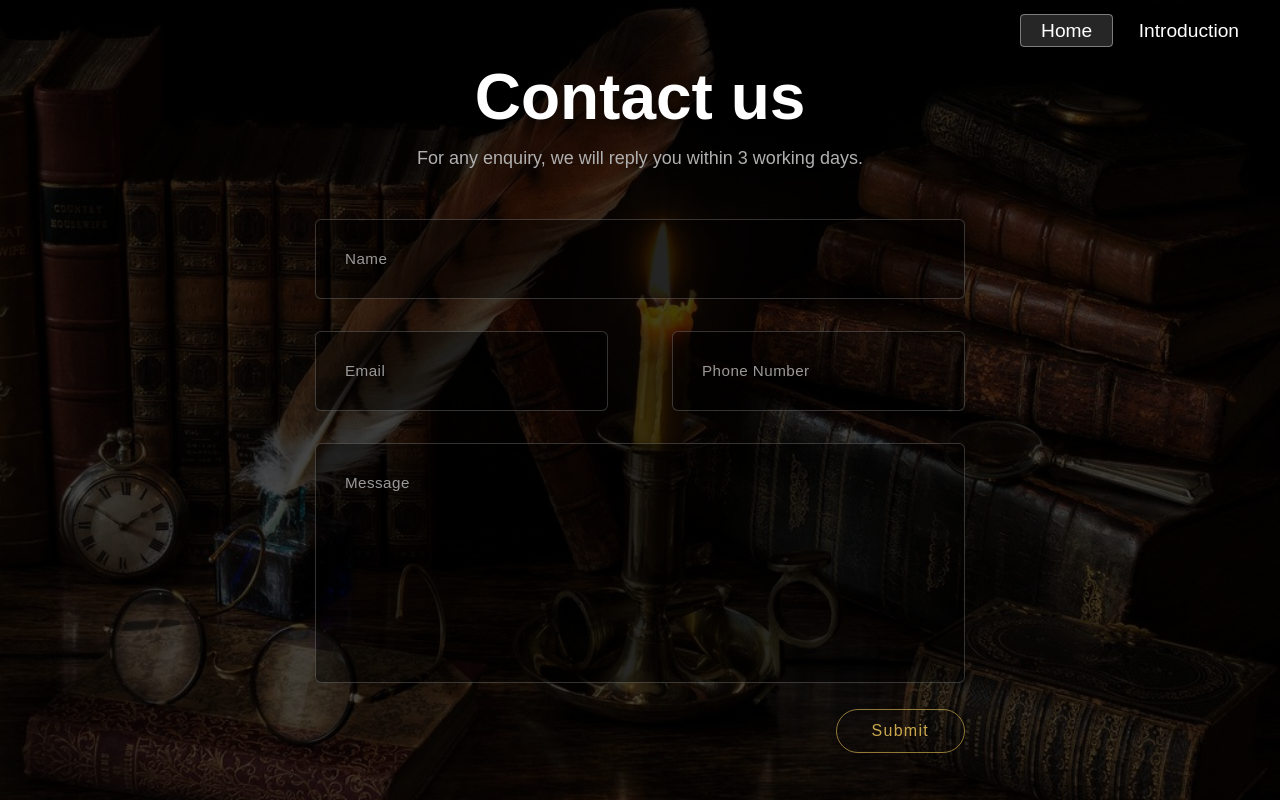
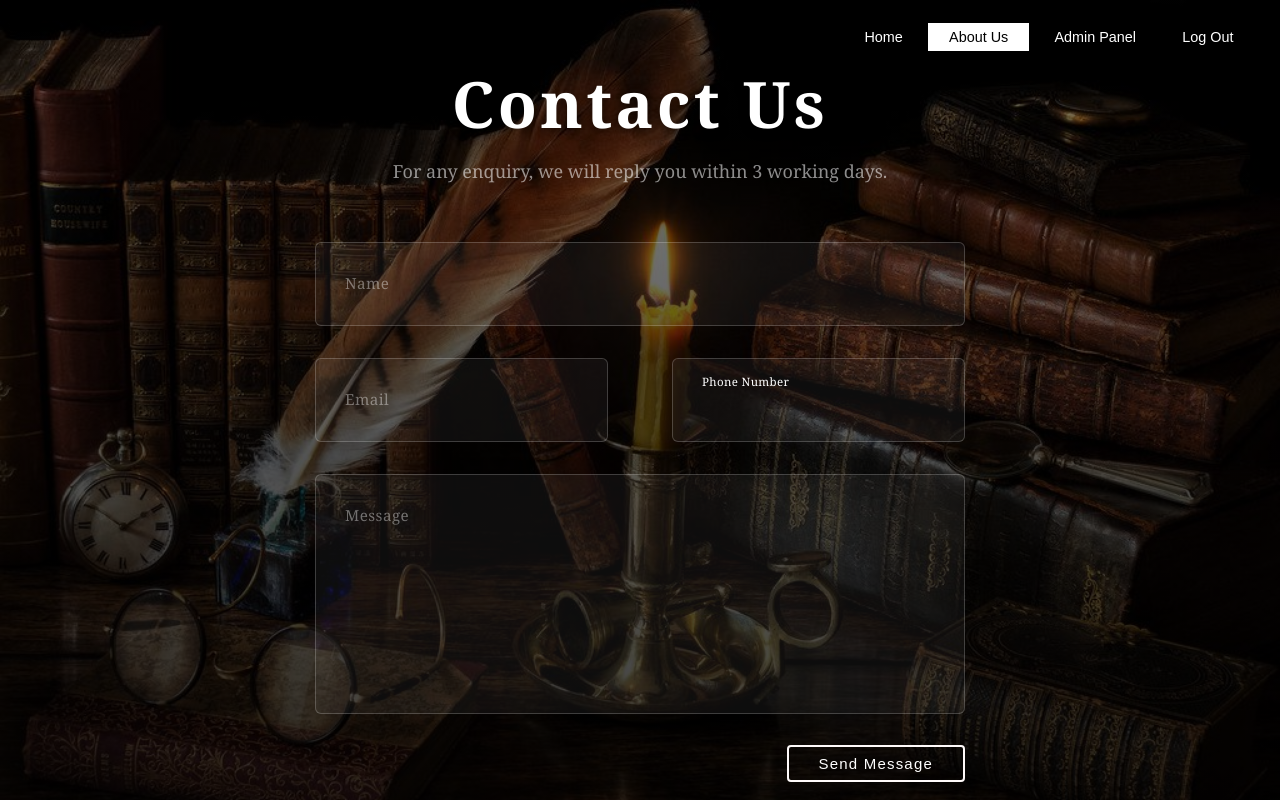
Before and after one commit to jeevanfrancis69/Poetry-Competition, a PHP site: page /kerja/aboutus.php in a window 1280 px wide. Run offline with PHP 8.4, Linux system fonts and the light colour scheme; the visitor is signed in with stand-in values (Sample User, id 1); some libraries are stand-ins or nearby versions.

Commit message:
About us page, allowed users to send messages that will be saved in the database

```diff
--- a/css/about_us.css
+++ b/css/about_us.css
@@ -1,13 +1,14 @@
 * {
-    font-family: sans-serif;;
+    font-family: 'Georgia', serif;
     box-sizing: border-box;
     margin: 0;
     padding: 0;
-    font-size: medium;
 }
 
 body {
-    background-image: linear-gradient(rgba(0,0,0,0.75), rgba(0,0,0,0.716)), url("../css/background3.jpg");
+    /* Matches login.css and intro.css — same dark overlay pattern */
+    background-image: linear-gradient(rgba(0,0,0,0.5), rgba(0,0,0,0.8)),
+                      url("../images/background3.jpg");
     background-attachment: fixed;
     background-repeat: no-repeat;
     background-size: cover;
@@ -15,58 +16,54 @@ body {
     min-height: 100vh;
 }
 
-/* ===== NAVBAR ===== */
-ul {
+/* ============================================================
+   NAVIGATION
+   Matches the nav style from login.css exactly —
+   float right, inline links, white hover invert.
+   ============================================================ */
+nav ul {
     float: right;
     list-style-type: none;
-    margin-top: 10px;
-    position: absolute;
-    right: 20px;
-    top: 10px;
+    margin-top: 25px;
+    padding-right: 2vw;
 }
 
-ul li {
+nav ul li {
     display: inline-block;
 }
 
-ul li a {
+nav ul li a {
     text-decoration: none;
     color: #fff;
     padding: 5px 20px;
     border: 1px solid transparent;
     transition: 0.6s ease;
-    font-size: 1.2rem;
+    font-family: sans-serif;  /* nav uses sans-serif like the rest of the site */
+    font-size: 0.9rem;
 }
 
-ul li a:hover {
-    background-color: rgba(255,255,255,0.15);
-    border: 1px solid rgba(255,255,255,0.4);
-    border-radius: 4px;
-    color: #fff;
+nav ul li a:hover,
+nav ul li.active a {
+    background-color: #fff;
+    color: #000;
 }
 
-ul li.active a {
-    background-color: rgba(255,255,255,0.15);
-    border: 1px solid rgba(255,255,255,0.4);
-    border-radius: 4px;
-    color: #fff;
-}
-
-/* ===== HEADINGS ===== */
+/* ============================================================
+   HEADINGS
+   ============================================================ */
 h1 {
-    font-family: sans-serif;
     font-weight: 600;
     font-size: 64px;
     color: white;
     text-align: center;
+    letter-spacing: 0.05em;
     text-shadow: 0 2px 10px rgba(0,0,0,0.5);
 }
 
 h4 {
-    font-family: sans-serif;
     font-weight: 400;
     font-size: 18px;
-    color: #b0b0b0;
+    color: rgba(255, 255, 255, 0.55);
     line-height: 1.6;
     text-align: center;
 }
@@ -76,14 +73,18 @@ h4 {
     padding-bottom: 10px;
 }
 
-/* ===== FORM CONTAINER ===== */
+/* ============================================================
+   FORM CONTAINER
+   ============================================================ */
 .input-container {
     width: 650px;
     max-width: 100%;
     margin: 30px auto 40px auto;
 }
 
-/* ===== INPUTS ===== */
+/* ============================================================
+   STYLED INPUTS — floating label pattern
+   ============================================================ */
 .styled-input {
     float: left;
     width: 293px;
@@ -93,9 +94,7 @@ h4 {
 }
 
 @media only screen and (max-width: 768px) {
-    .styled-input {
-        width: 100%;
-    }
+    .styled-input { width: 100%; }
 }
 
 .styled-input.wide {
@@ -104,54 +103,48 @@ h4 {
 }
 
 .styled-input label {
-    color: #999;
+    color: rgba(255, 255, 255, 0.4);
     padding: 1.3rem 30px 1rem 30px;
     position: absolute;
     top: 10px;
     left: 0;
     transition: all 0.25s ease;
     pointer-events: none;
-    background-image: none;
     font-size: 0.95rem;
     letter-spacing: 0.03em;
 }
 
+/* Float the label up when input is focused or filled */
 input:focus ~ label,
 textarea:focus ~ label,
 input:valid ~ label,
 textarea:valid ~ label {
     font-size: 0.72em;
-    color: #c9a84c;
+    color: #fff;
     top: -5px;
     transition: all 0.225s ease;
 }
 
-input, textarea {
-    background-image: none;
-    background-color: rgba(0, 0, 0, 0.45);
+input,
+textarea {
+    background-color: rgba(255, 255, 255, 0.05); /* matches login.css glassmorphism */
     color: white;
-    border: 1px solid rgba(255, 255, 255, 0.2);
+    border: 1px solid rgba(255, 255, 255, 0.2);  /* matches login.css textbox border */
     padding: 30px;
     width: 100%;
     font-size: 1rem;
     border-radius: 6px;
     box-sizing: border-box;
     transition: border 0.3s ease, box-shadow 0.3s ease;
-    font-family: sans-serif;
+    font-family: 'Georgia', serif;
 }
 
 input:focus,
 textarea:focus {
     outline: 0;
-    border: 1px solid rgba(201, 168, 76, 0.7);
-    box-shadow: 0 0 10px rgba(201, 168, 76, 0.2);
-    background-color: rgba(0, 0, 0, 0.6);
-}
-
-input:focus ~ span,
-textarea:focus ~ span {
-    width: 100%;
-    transition: all 0.075s ease;
+    border: 1px solid rgba(255, 255, 255, 0.6); /* white border on focus — matches site */
+    box-shadow: 0 0 10px rgba(255, 255, 255, 0.08);
+    background-color: rgba(255, 255, 255, 0.08);
 }
 
 textarea {
@@ -162,38 +155,32 @@ textarea {
     resize: none;
 }
 
-/* ===== SUBMIT BUTTON ===== */
+/* ============================================================
+   SUBMIT BUTTON
+   Matches .btn from login.css — white border, inverts on hover
+   ============================================================ */
 .submit-btn {
     float: right;
-    padding: 0;
-    border-radius: 60px;
-    background-color: transparent;
-    border: 1px solid rgba(201, 168, 76, 0.7);
-    font-size: 18px;
-    cursor: pointer;
-    box-shadow: 0 2px 5px 0 rgba(0,0,0,0.2);
-    transition: all 300ms ease;
     margin-top: 10px;
 }
 
-.submit-btn:hover {
-    background-color: rgba(201, 168, 76, 0.2);
-    box-shadow: 0 0 12px rgba(201, 168, 76, 0.3);
-    transform: translateY(1px);
+.submit-btn input[type=submit] {
+    background: none;
+    color: white;
+    border: 2px solid #FFFAFA; /* same as login.css .btn */
+    cursor: pointer;
+    font-size: 15px;
+    padding: 8px 30px;
+    letter-spacing: 0.08em;
+    font-family: sans-serif;
+    border-radius: 4px;
+    transition: 0.6s ease;
+    width: auto;
 }
 
-.submit-btn input[type=submit] {
-    background-image: none;
-    background-color: transparent;
-    color: #c9a84c;
-    border: none;
-    cursor: pointer;
-    font-size: 16px;
-    padding: 12px 35px;
-    letter-spacing: 0.08em;
-    font-family: sans-serif;
-    border-radius: 60px;
-    width: auto;
+.submit-btn input[type=submit]:hover {
+    background-color: #fff;
+    color: #000;
 }
 
 @media (max-width: 768px) {
--- a/html/aboutus.php
+++ b/html/aboutus.php
@@ -1,57 +1,140 @@
 <?php
-if (isset($_SESSION['success'])) {
-    echo '<p style="color: #c9a84c; text-align:center;">✓ ' . $_SESSION['success'] . '</p>';
-    unset($_SESSION['success']);
-} elseif (isset($_SESSION['error'])) {
-    echo '<p style="color: #e74c3c; text-align:center;">✗ ' . $_SESSION['error'] . '</p>';
-    unset($_SESSION['error']);
-}
+if (session_status() === PHP_SESSION_NONE) session_start();
+$role = $_SESSION['role'] ?? 'guest';
+$nama = $_SESSION['nama'] ?? '';
 ?>
+<!DOCTYPE html>
+<html lang="en">
+<head>
+    <meta charset="utf-8">
+    <meta name="viewport" content="width=device-width, initial-scale=1.0">
+    <title>About Us — Pertandingan Mendeklamasikan Sajak</title>
+    <link rel="stylesheet" href="../css/about_us.css">
+    <link rel="stylesheet" href="https://cdnjs.cloudflare.com/ajax/libs/font-awesome/6.4.0/css/all.min.css">
+    <script src="https://cdn.jsdelivr.net/npm/sweetalert2@11"></script>
+</head>
+<body>
 
+<nav>
+    <ul>
+        <li><a href="../html/intro.php">Home</a></li>
+        <li class="active"><a href="../html/aboutus.php">About Us</a></li>
 
-<ul>
-    <li class="active"><a href="../html/loginmasuk.php">Home</a></li>
-    <li><a href=../html/intro.php>Introduction </a></li>
+        <?php if ($role === 'student'): ?>
+            <li><a href="../html/loginindexpeserta.php">My Results</a></li>
+            <li><a href="../php/logout.php">Log Out</a></li>
+
+        <?php elseif ($role === 'judge'): ?>
+            <li><a href="../html/judgeDashboard.php">Dashboard</a></li>
+            <li><a href="../php/logout.php">Log Out</a></li>
+
+        <?php elseif ($role === 'admin'): ?>
+            <li><a href="../html/adminDashboard.php">Admin Panel</a></li>
+            <li><a href="../php/logout.php">Log Out</a></li>
+
+        <?php else: ?>
+            <li><a href="../html/login.php">Log In</a></li>
+            <li><a href="../html/registeruser.php">Register</a></li>
+        <?php endif; ?>
     </ul>
+</nav>
 
-<link rel= "stylesheet" href = ../css/about_us.css>
 <div class="container">
     <div class="row title">
-   <h1>Contact us</h1>
+        <h1>Contact Us</h1>
     </div>
     <div class="row">
-   <h4 style="text-align:center">For any enquiry, we will reply you within 3 working days.</h4>
+        <h4>For any enquiry, we will reply you within 3 working days.</h4>
     </div>
+
+    <!-- No action/method — fetch handles submission -->
+    <form id="contactForm">
         <div class="row input-container">
+
             <div class="col-xs-12">
                 <div class="styled-input wide">
-     <input type="text" name="Name" required />
+                    <input type="text" name="Name" required>
                     <label>Name</label>
                 </div>
             </div>
+
             <div class="col-md-6 col-sm-12">
                 <div class="styled-input">
-     <input type="email" name="Email" required />
+                    <input type="email" name="Email" required>
                     <label>Email</label>
                 </div>
             </div>
+
             <div class="col-md-6 col-sm-12">
                 <div class="styled-input" style="float:right;">
-     <input type="text" name="PhoneNum" required />
+                    <input type="text" name="PhoneNum">
                     <label>Phone Number</label>
                 </div>
             </div>
+
             <div class="col-xs-12">
                 <div class="styled-input wide">
                     <textarea name="Message" required></textarea>
                     <label>Message</label>
                 </div>
             </div>
+
             <div class="col-xs-12">
                 <div class="btn-lrg submit-btn">
-                    <input type = 'submit'>
+                    <input type="submit" value="Send Message">
                 </div>
+            </div>
+
         </div>
     </form>
 </div>
-</div>
+
+<script>
+document.getElementById('contactForm').addEventListener('submit', function(e) {
+    e.preventDefault();
+
+    const formData = new FormData(this);
+
+    fetch('../php/Contact.php', {
+        method: 'POST',
+        body: formData
+    })
+    .then(response => response.json())
+    .then(data => {
+        if (data.status === 'success') {
+            Swal.fire({
+                icon: 'success',
+                title: 'Message Sent!',
+                text: data.message,
+                background: '#111',
+                color: '#fff',
+                confirmButtonColor: '#fff',
+            }).then(() => {
+                document.getElementById('contactForm').reset();
+            });
+        } else {
+            Swal.fire({
+                icon: 'error',
+                title: 'Oops...',
+                text: data.message,
+                background: '#111',
+                color: '#fff',
+                confirmButtonColor: '#fff',
+            });
+        }
+    })
+    .catch(error => {
+        console.error('Error:', error);
+        Swal.fire({
+            icon: 'error',
+            title: 'Error',
+            text: 'Could not connect to the server.',
+            background: '#111',
+            color: '#fff',
+        });
+    });
+});
+</script>
+
+</body>
+</html>
```
Also changed, not shown: php/Contact.php (added, +35 -0 lines). Lines whose indentation alone changed are shown as unchanged.
